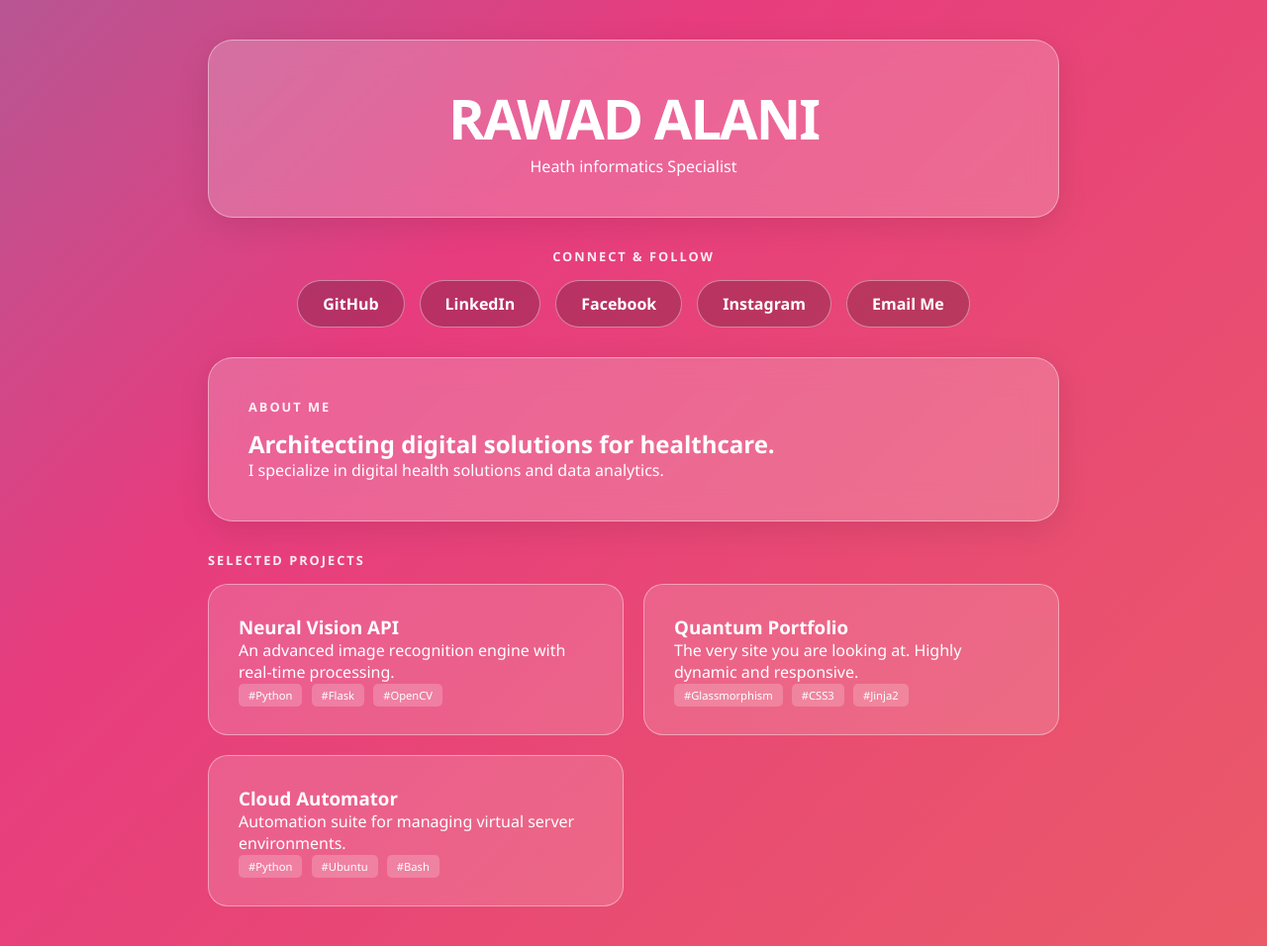
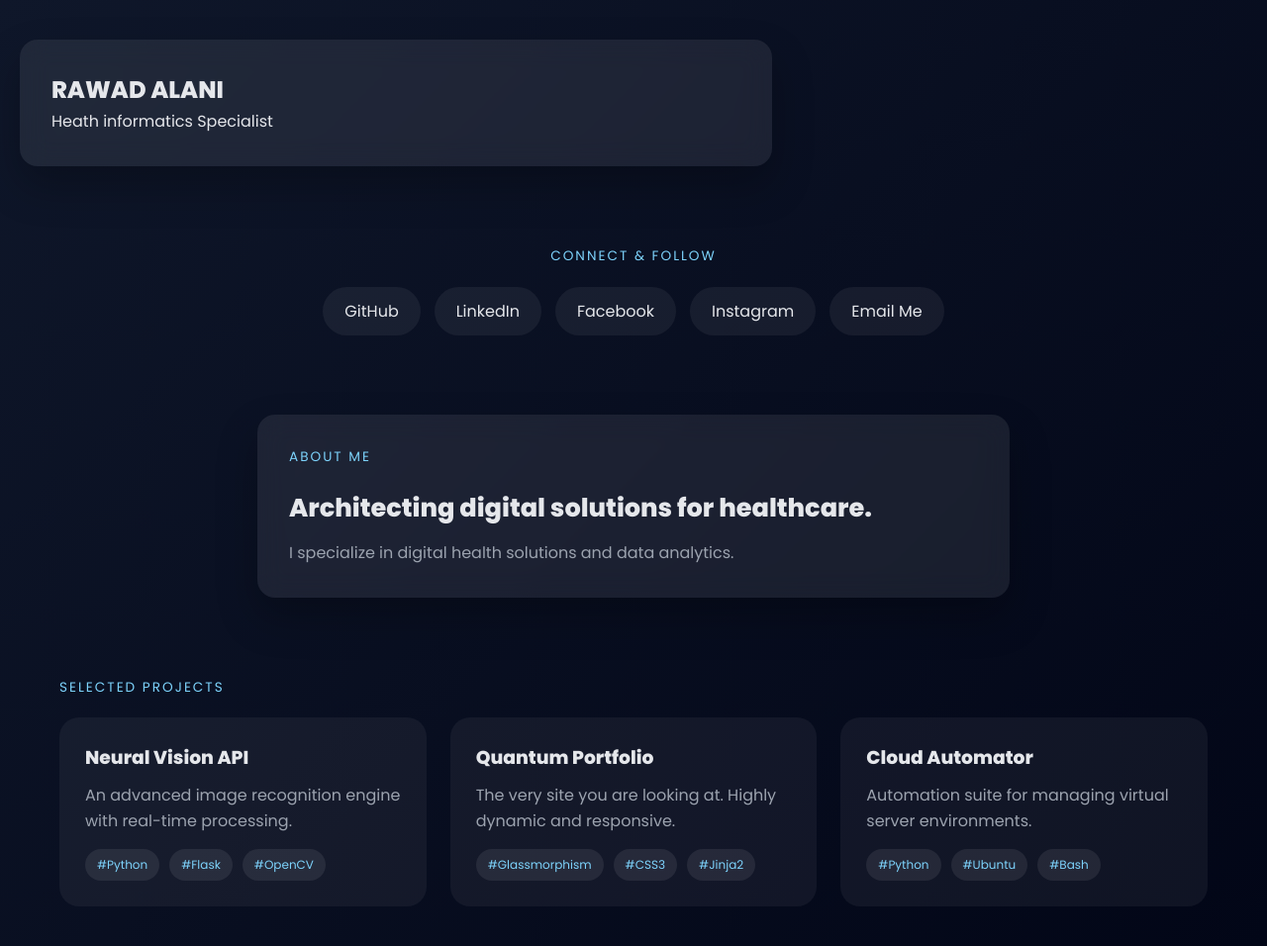
Before and after one commit to alanirawad-sketch/Portfolio, a Flask app: page / in a window 1280 px wide. Shown: the whole page at 99% size. Run offline with Flask 3, Linux system fonts and the light colour scheme.

Commit message:
Update style.css

```diff
--- a/static/style.css
+++ b/static/style.css
@@ -1,180 +1,186 @@
+/* =========================
+   GLOBAL VARIABLES
+========================= */
 :root {
-    /* Vibrant Color Palette */
-    --primary-grad: linear-gradient(45deg, #f093fb 0%, #f5576c 100%);
-    /* Pink-Red */
-    --blue-grad: linear-gradient(135deg, #89f7fe 0%, #66a6ff 100%);
-    --green-grad: linear-gradient(135deg, #43e97b 0%, #38f9d7 100%);
-    --glass: rgba(255, 255, 255, 0.2);
-    --glass-border: rgba(255, 255, 255, 0.4);
+    --accent: #7dd3fc;
+    --text-main: #e5e7eb;
+    --text-muted: #9ca3af;
+    --bg-glass: rgba(255, 255, 255, 0.08);
+}
+
+/* =========================
+   RESET & BASE
+========================= */
+* {
+    margin: 0;
+    padding: 0;
+    box-sizing: border-box;
 }
 
 body {
-    margin: 0;
     font-family: 'Poppins', sans-serif;
-    /* Animated Gradient Background */
-    background: linear-gradient(-45deg, #ee7752, #e73c7e, #23a6d5, #23d5ab);
-    background-size: 400% 400%;
-    animation: gradientBG 15s ease infinite;
-    color: #fff;
-    min-height: 100vh;
+    background: linear-gradient(135deg, #0f172a, #020617);
+    color: var(--text-main);
+    line-height: 1.6;
 }
 
-@keyframes gradientBG {
-    0% {
-        background-position: 0% 50%;
+/* =========================
+   TOP HEADER
+========================= */
+.top-header {
+    text-align: center;
+    margin: 80px auto 60px;
 }
 
-    50% {
-        background-position: 100% 50%;
+.top-header .name {
+    font-size: 3.2rem;
+    font-weight: 800;
+    letter-spacing: 3px;
+    text-transform: uppercase;
 }
 
-    100% {
-        background-position: 0% 50%;
-    }
+.top-header .subtitle {
+    margin-top: 12px;
+    font-size: 1.15rem;
+    color: var(--text-muted);
+    letter-spacing: 1px;
 }
 
-.wrapper {
-    max-width: 900px;
-    margin: 0 auto;
+/* =========================
+   SECTIONS
+========================= */
+section {
+    width: 100%;
     padding: 40px 20px;
-}
-
-.glass-card {
-    background: var(--glass);
-    backdrop-filter: blur(15px);
-    border: 1px solid var(--glass-border);
-    border-radius: 25px;
-    padding: 40px;
-    box-shadow: 0 8px 32px rgba(0, 0, 0, 0.1);
 }
 
 .section-label {
     text-transform: uppercase;
-    font-weight: 800;
     letter-spacing: 2px;
-    margin-bottom: 15px;
-    font-size: 0.8rem;
-    opacity: 0.9;
+    font-size: 0.85rem;
+    color: var(--accent);
+    margin-bottom: 20px;
 }
 
-/* Hero */
-.hero-section {
-    text-align: center;
-    margin-bottom: 30px;
-}
-
-h1 {
-    font-size: 3.5rem;
-    margin: 0;
-    letter-spacing: -2px;
-}
-
-/* Buttons Section */
+/* =========================
+   SOCIAL LINKS
+========================= */
 .links-section {
-    margin-bottom: 30px;
-    text-align: center;
+    display: flex;
+    flex-direction: column;
+    align-items: center;
 }
 
 .button-group {
     display: flex;
     flex-wrap: wrap;
-    gap: 15px;
+    gap: 14px;
     justify-content: center;
 }
 
 .social-btn {
-    padding: 12px 25px;
-    border-radius: 50px;
+    padding: 12px 22px;
+    border-radius: 999px;
+    font-weight: 500;
+    background: rgba(255,255,255,0.06);
+    color: var(--text-main);
     text-decoration: none;
-    color: white;
-    font-weight: 600;
-    transition: 0.3s;
-    border: 1px solid var(--glass-border);
-    background: rgba(0, 0, 0, 0.2);
+    transition: all 0.25s ease;
 }
 
 .social-btn:hover {
-    transform: scale(1.05);
-    background: white;
-    color: #e73c7e;
+    transform: translateY(-2px);
+    background: rgba(255,255,255,0.12);
 }
 
-/* Bio Section */
+/* =========================
+   ABOUT ME / GLASS CARD
+========================= */
 .bio-section {
-    margin-bottom: 30px;
+    display: flex;
+    justify-content: center;
+}
+
+.glass-card {
+    background: var(--bg-glass);
+    backdrop-filter: blur(14px);
+    border-radius: 18px;
+    padding: 32px;
+    max-width: 760px;
+    width: 100%;
+    box-shadow: 0 20px 40px rgba(0,0,0,0.25);
 }
 
 .bio-card h2 {
-    margin-top: 0;
-    line-height: 1.2;
+    font-size: 1.6rem;
+    margin-bottom: 12px;
 }
 
-/* Projects Grid */
+.bio-card p {
+    color: var(--text-muted);
+}
+
+/* =========================
+   PROJECTS
+========================= */
+.projects-section {
+    max-width: 1200px;
+    margin: 0 auto;
+}
+
 .grid {
     display: grid;
-    grid-template-columns: repeat(auto-fit, minmax(280px, 1fr));
-    gap: 20px;
+    grid-template-columns: repeat(auto-fit, minmax(260px, 1fr));
+    gap: 24px;
 }
 
 .project-card {
-    background: rgba(255, 255, 255, 0.15);
-    padding: 30px;
+    background: rgba(255,255,255,0.05);
     border-radius: 20px;
-    border: 1px solid var(--glass-border);
+    padding: 26px;
+    transition: transform 0.25s ease, box-shadow 0.25s ease;
+}
+
+.project-card:hover {
+    transform: translateY(-6px);
+    box-shadow: 0 25px 50px rgba(0,0,0,0.35);
+}
+
+.project-card h3 {
+    margin-bottom: 10px;
+}
+
+.project-card p {
+    color: var(--text-muted);
+    margin-bottom: 16px;
+}
+
+/* =========================
+   TAGS
+========================= */
+.tags {
+    display: flex;
+    flex-wrap: wrap;
+    gap: 10px;
 }
 
 .tags span {
-    font-size: 0.7rem;
-    background: rgba(255, 255, 255, 0.2);
-    padding: 4px 10px;
-    border-radius: 5px;
-    margin-right: 5px;
+    font-size: 0.75rem;
+    padding: 6px 12px;
+    border-radius: 999px;
+    background: rgba(255,255,255,0.08);
+    color: var(--accent);
 }
 
-/* Basic Reset */
-* {
-    margin: 0;
-    padding: 0;
-    box-sizing: border-box;
-    font-family: 'Segoe UI', Tahoma, Geneva, Verdana, sans-serif;
+/* =========================
+   RESPONSIVE
+========================= */
+@media (max-width: 600px) {
+    .top-header .name {
+        font-size: 2.4rem;
     }
 
-/* Hero Section Styling */
-.hero {
-    height: 100vh; /* This makes it take up the full screen height */
-    display: flex;
-    justify-content: center;
-    align-items: center;
-    text-align: center;
-    background: #f4f4f9; /* A clean, light grey background */
+    section {
+        padding: 30px 16px;
     }
-
-.hero h1 {
-    font-size: 3.5rem;
-    margin-bottom: 10px;
 }
-
-.highlight {
-    color: #007bff; /* A nice professional blue */
-}
-
-.tagline {
-    font-size: 1.5rem;
-    color: #555;
-    margin-bottom: 30px;
-}
-
-/* The Button */
-.btn {
-    text-decoration: none;
-    padding: 12px 25px;
-    background-color: #007bff;
-    color: white;
-    border-radius: 5px;
-    font-weight: bold;
-    transition: 0.3s;
-}
-
-.btn:hover {
-    background-color: #0056b3;
-}
```
Lines whose indentation alone changed are shown as unchanged.
